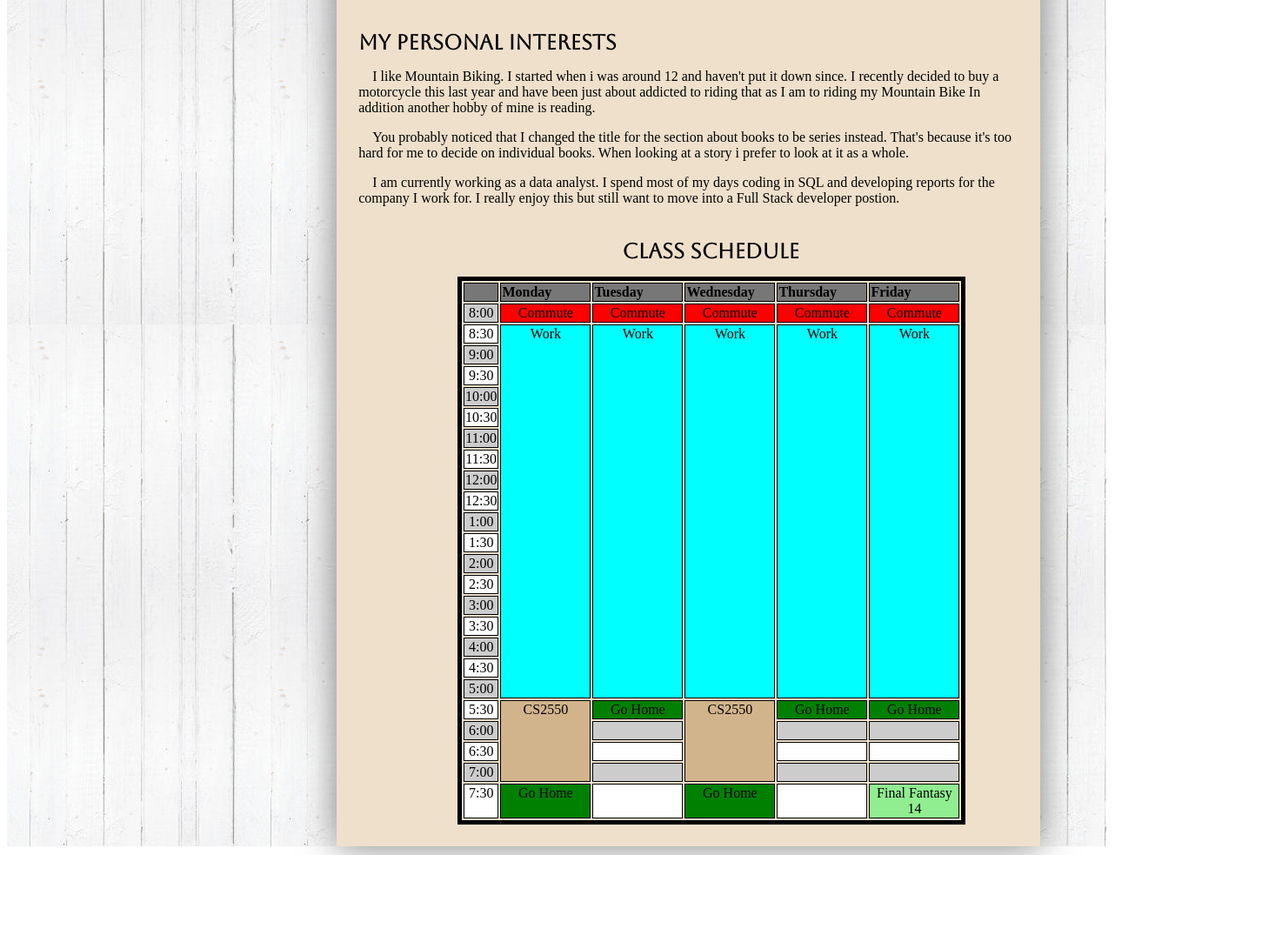
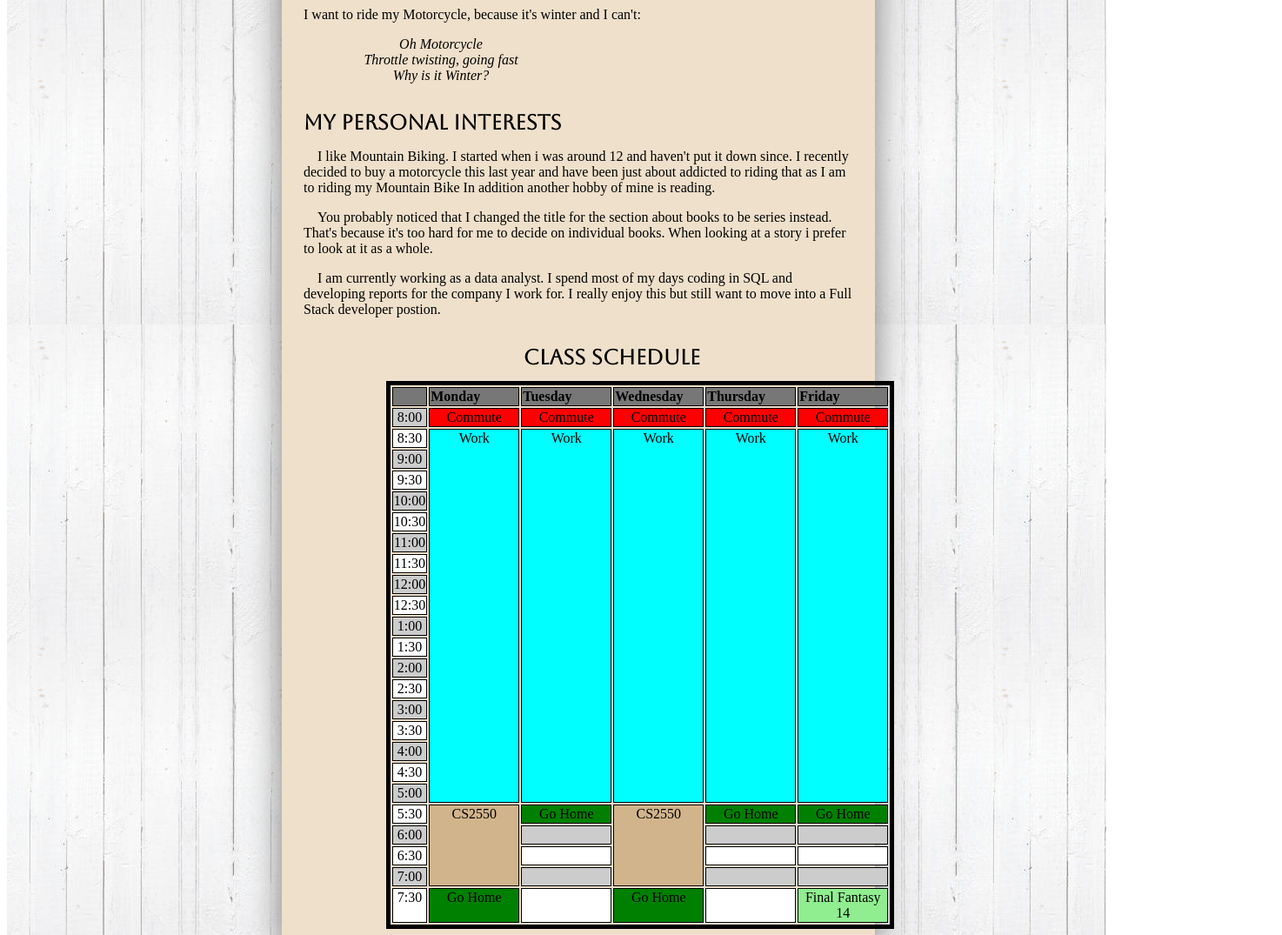
Before and after one commit to jbridenb/jbridenb.github.io, a plain HTML site: page index.html in a window 1280 px wide. Shown: the part 737-1812 px from the top of the page at 87% size, 1474 px wide, since content can reach past the window. Before the commit the page ends 1720 px from the top, so only its background shows below. Drawn offline with Linux system fonts and the light colour scheme.

Commit message:
fixing spacing

```diff
--- a/css.css
+++ b/css.css
@@ -14,9 +14,9 @@ body {
 .container {
     margin-top: 10px;
     background-color: #efe0cb;
-    width: 60%;
+    width: 50%;
     position: relative;
-    left: 30%;
+    left: 25%;
     display: block;
     box-shadow: 0 0 40px rgb(0 0 0 / 50%);
     margin-bottom: 10px;
```
